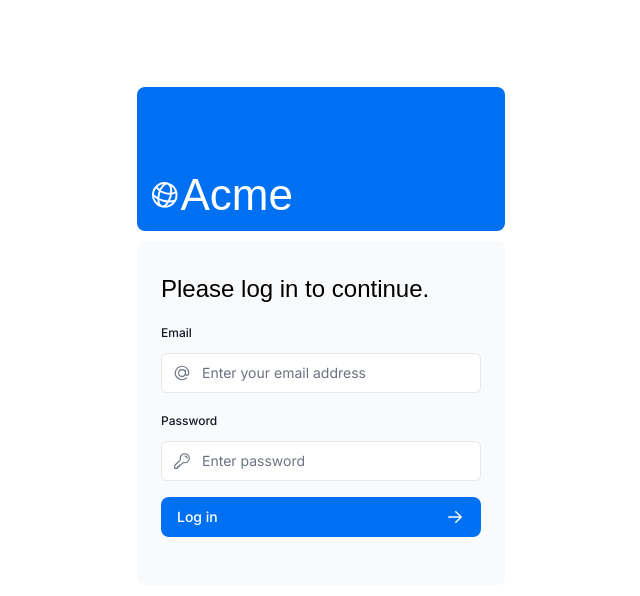
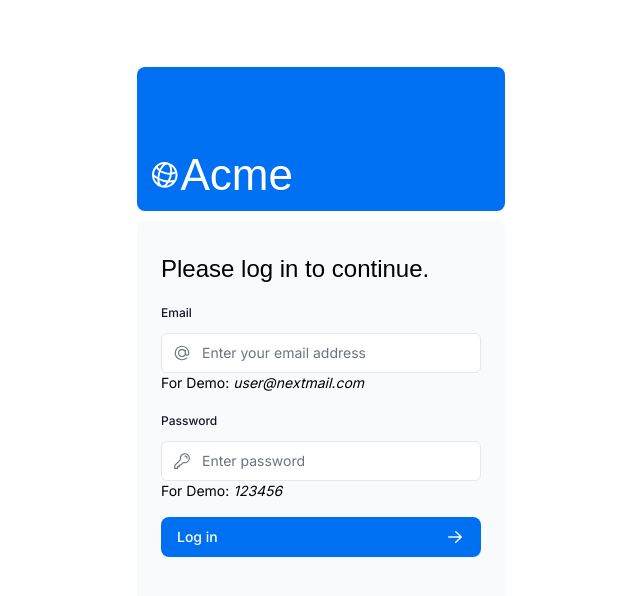
Before and after one commit to BenJohnsonFullStack/nextjs-dashboard, a Next.js app: page /login in a window 1280 px wide. Shown: the top 596 px of the page, without its empty margins (319-959 px from the left). Built offline with nearby package versions, Linux system fonts and the light colour scheme; a web font is replaced by a local one.

Commit message:
display demo credentials

```diff
--- a/app/ui/login-form.tsx
+++ b/app/ui/login-form.tsx
@@ -39,6 +39,10 @@ export default function LoginForm() {
               />
               <AtSymbolIcon className="pointer-events-none absolute left-3 top-1/2 h-[18px] w-[18px] -translate-y-1/2 text-gray-500 peer-focus:text-gray-900" />
             </div>
+            <p className="text-sm">
+              For Demo:{" "}
+              <span className="italic text-sm">user@nextmail.com</span>
+            </p>
           </div>
           <div className="mt-4">
             <label
@@ -59,6 +63,9 @@ export default function LoginForm() {
               />
               <KeyIcon className="pointer-events-none absolute left-3 top-1/2 h-[18px] w-[18px] -translate-y-1/2 text-gray-500 peer-focus:text-gray-900" />
             </div>
+            <p className="text-sm">
+              For Demo: <span className="italic text-sm">123456</span>
+            </p>
           </div>
         </div>
         <LoginButton />
```
